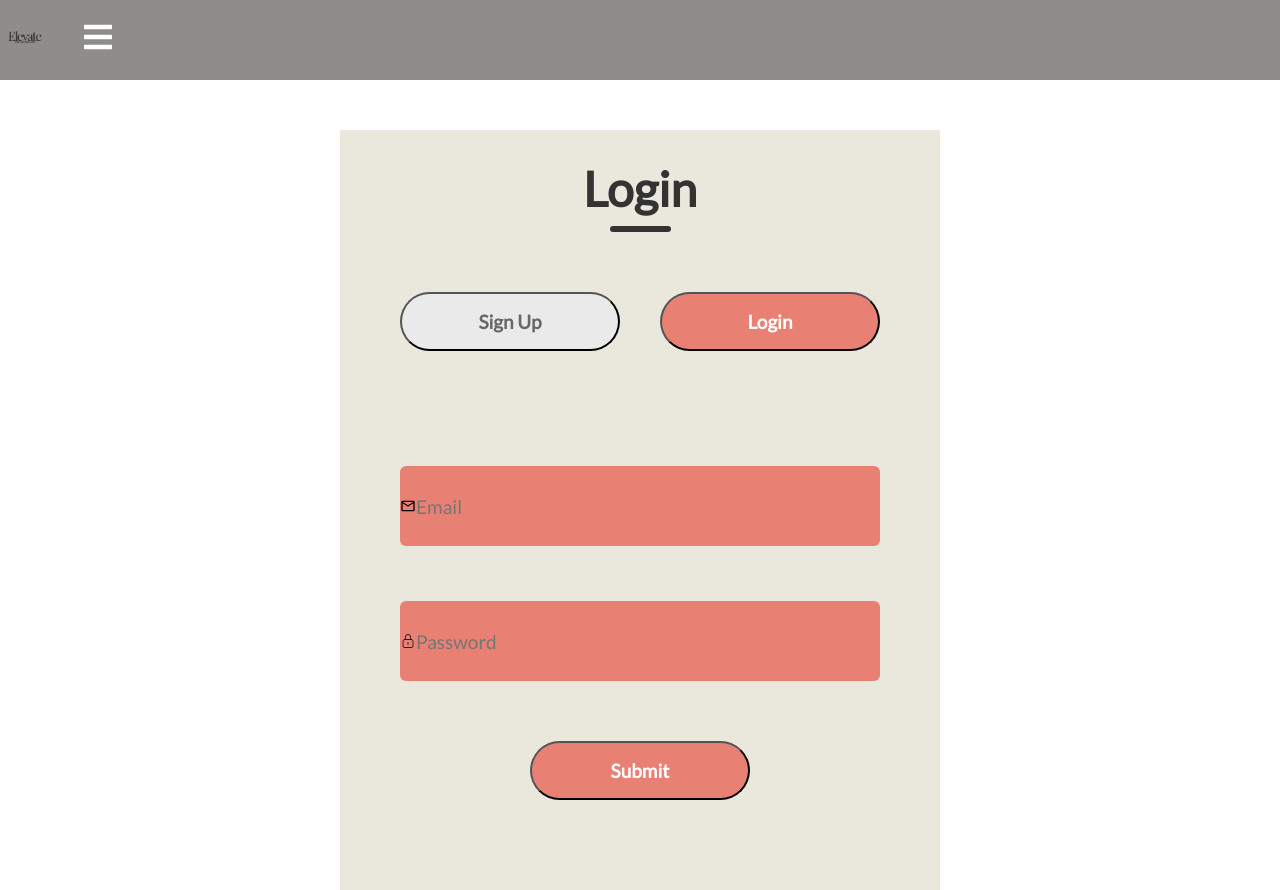
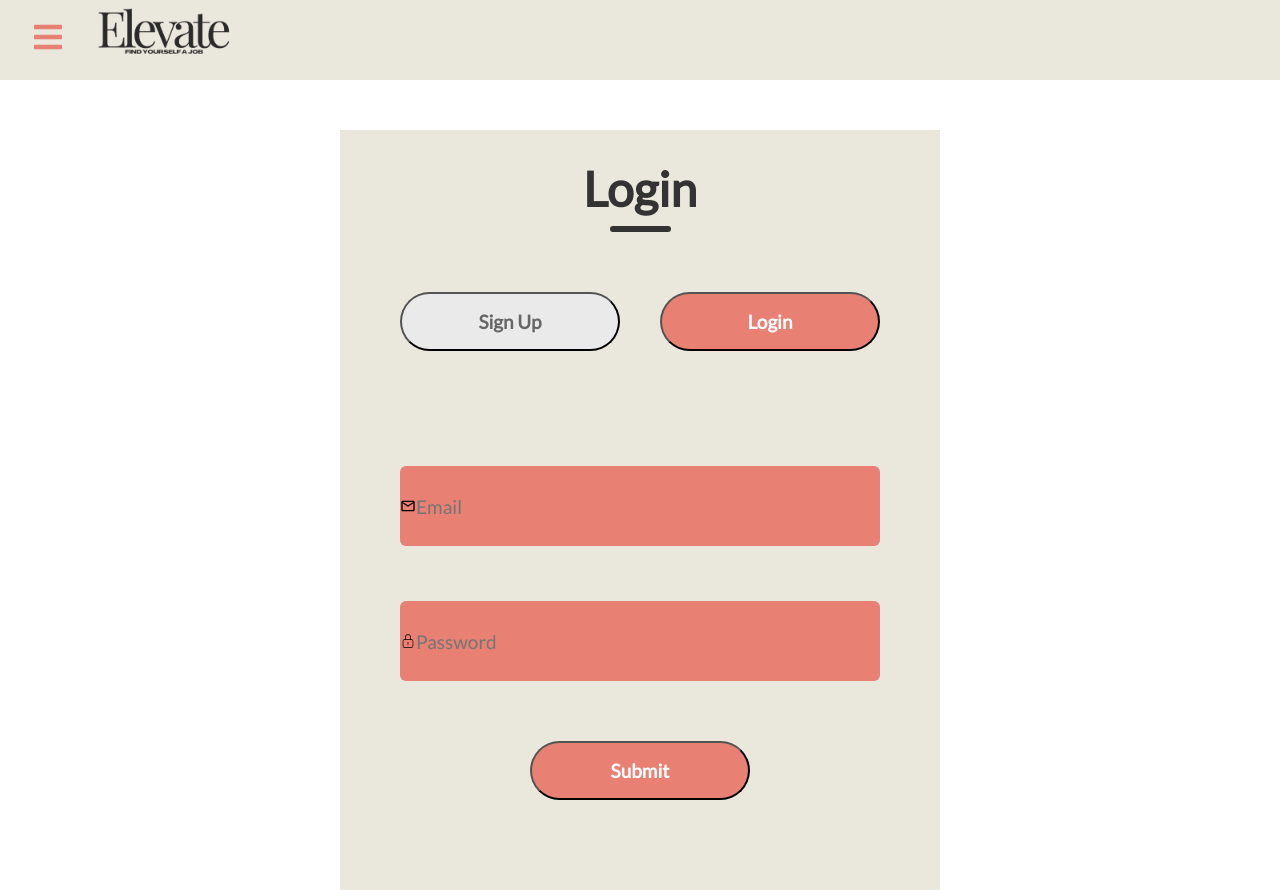
Before and after one commit to VPhilavong/gsquad_hacakthon, a React (Create React App) app in the folder p1/profile/: page /login in a window 1280 px wide. Built offline with nearby package versions, Linux system fonts and the light colour scheme.

Commit message:
added logo

```diff
--- a/p1/profile/src/components/NavBar.css
+++ b/p1/profile/src/components/NavBar.css
@@ -1,15 +1,19 @@
-.navbar {
-    background-color: #8E8D8A;
+  .navbar {
+    background-color: #EAE7DC;
     height: 80px;
     display: flex;
-    justify-content: start;
+    align-items: center;
+
+  }
+  .logo {
+    display: flex;
     align-items: center;
   }
 
   .logo-img {
-    height: 50px;  /* Adjust the height of the logo */
-    width: auto;   /* Maintain aspect ratio */
-    object-fit: contain; /* Ensures the image fits the container */
+    height: 200px;  /* Adjust this size */
+    width: auto;
+    object-fit: contain;  /* Ensures proper scaling */
   }
 
   .menu-bars {
--- a/p1/profile/src/components/NavBar.js
+++ b/p1/profile/src/components/NavBar.js
@@ -16,16 +16,16 @@ function NavBar() {
 
   return (
     <>
-      <IconContext.Provider value={{ color: '#fff' }}>
+      <IconContext.Provider value={{ color: '#E98074' }}>
 
         <div className='navbar'>
           {/* Logo */}
+          <Link to='#' className='menu-bars'>
+            <FaIcons.FaBars onClick={showSidebar} />
+          </Link>
           <div className='logo'>
             <img src={logo} alt='Logo' className='logo-img' />
           </div>
-          <Link to='#' className='menu-bars'>
-            <FaIcons.FaBars onClick={showSidebar} />
-          </Link>
         </div>
 
         <nav className={sidebar ? 'nav-menu active' : 'nav-menu'}>
```
